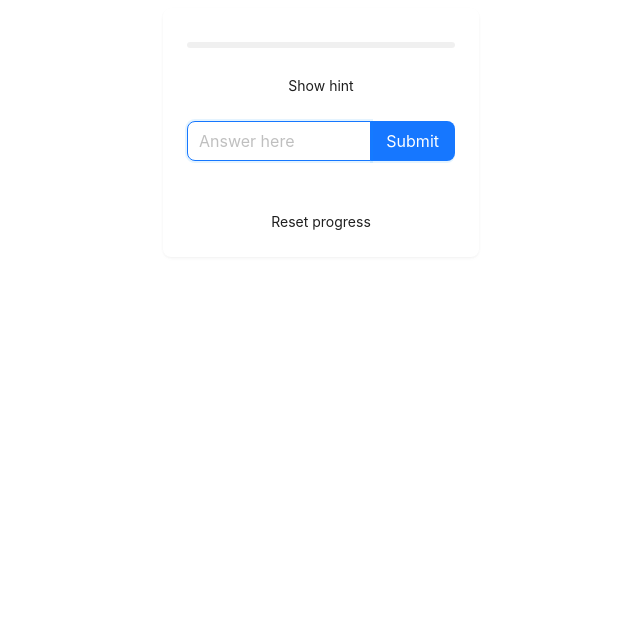
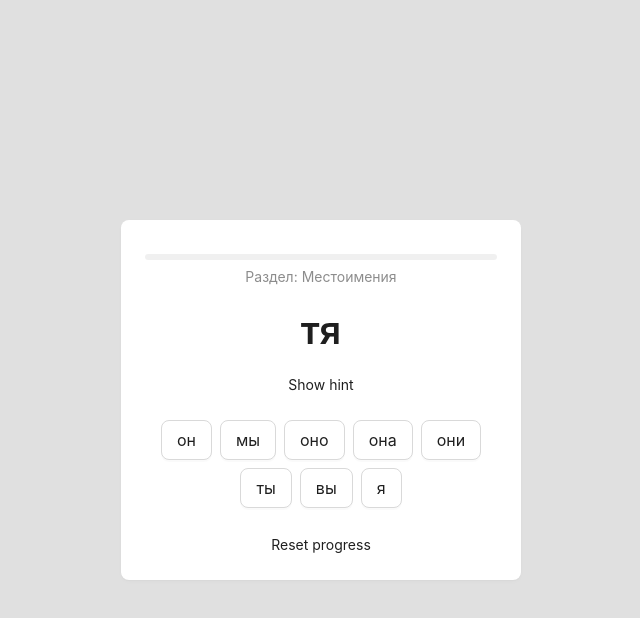
Before and after one commit to 0x00000001A/bulgarian-learning, a React (Vite) app: page / in a window 1280 px wide. Shown: the top 618 px of the page, without its empty margins (319-959 px from the left). Built offline with nearby package versions, Linux system fonts and the light colour scheme.

Commit message:
polishing

```diff
--- a/src/App.tsx
+++ b/src/App.tsx
@@ -1,4 +1,4 @@
-import {Button, Card, Col, Form, Input, Progress, Row, Space, Typography} from 'antd'
+import {Button, Card, Form, Input, Progress, Space, Typography} from 'antd'
 import {useCallback, useEffect, useMemo, useState} from 'react'
 import Quiz from './lib/AlphabetQuiz'
 
@@ -13,14 +13,6 @@ const ANSWER_STATUSES = {
   SUCC: 2
 }
 
-type QuizState = {
-  message: string
-  options: QuizOption[]
-  question: QuizQuestion
-  sentence: string
-  progress: number
-}
-
 type FormInitial = {
   answer: string
 }
@@ -30,12 +22,14 @@ function App() {
   const [showHint, setShowHint] = useState(false)
   const [answerStatus, setAnswerStatus] = useState(ANSWER_STATUSES.NONE)
 
-  const [state, setState] = useState<QuizState>({
-    message: '',
+  const [question, setQuestion] = useState<QuizQuestion>({
+    text: '',
+    hint: '',
+    group: '',
+    score: 0,
     options: [],
-    question: {} as QuizQuestion,
-    sentence: '',
-    progress: 0
+    progress: 0,
+    remembered: false
   })
 
   const loadLanguages = useCallback(() => {
@@ -47,13 +41,7 @@ function App() {
       quiz.start(bulgarian)
     }
 
-    setState({
-      message: quiz.getMessage(),
-      options: quiz.getOptions(),
-      question: quiz.getQuestion(),
-      sentence: quiz.getSentence(),
-      progress: quiz.getProgress()
-    })
+    setQuestion(quiz.getQuestion())
   }, [])
 
   const answer = useCallback((option: QuizOption) => {
@@ -66,14 +54,10 @@ function App() {
     setTimeout(() => {
       setShowHint(false)
       quiz.next(option.text)
-      setState({
-        message: quiz.getMessage(),
-        options: quiz.getOptions(),
-        question: quiz.getQuestion(),
-        sentence: quiz.getSentence(),
-        progress: quiz.getProgress()
-      })
+      setQuestion(quiz.getQuestion())
+
       localStorage.setItem('al-bulgarian', JSON.stringify(quiz.getSnapshot()))
+
       setAnswerStatus(ANSWER_STATUSES.NONE)
     }, 1000)
   }, [])
@@ -90,8 +74,8 @@ function App() {
   }, [showHint])
 
   const isOptionsMode = useMemo(() => {
-    return !!state.options.length
-  }, [state])
+    return !!question.options.length
+  }, [question])
 
   const resetProgress = useCallback(() => {
     if (confirm('Sure?')) {
@@ -103,43 +87,58 @@ function App() {
   // eslint-disable-next-line react-hooks/exhaustive-deps
   useEffect(loadLanguages, [])
 
-  if (!state?.question?.original) {
-    return null
-  }
-
   return (
-    <Row justify={'center'}>
-      <Col xs={20} sm={16} md={16} lg={8} xl={6}>
-        <Card bordered={false}>
-          <Progress style={{margin: 0}} percent={state.progress} showInfo={false} size={'small'}/>
-          <center>
+    <Card bordered={false} className={'quizCard'}>
+      <Progress style={{margin: 0}} percent={question.progress} showInfo={false} size={'small'}/>
+      <Typography.Text type={'secondary'}>Раздел: {question.group}</Typography.Text>
       <Typography.Title style={{margin: '0.5em 0'}}>
-              {state.question.text}
+        {question.text}
       </Typography.Title>
       <Space direction={'vertical'} size={'large'}>
         {
-                (showHint || Number(state.question.original.score) <= 0) &&
-                <Typography.Text>
-                  {JSON.stringify(state.question.original)}
+          showHint
+            ? (
+              <Typography.Text type={'danger'} strong>
+                {question.hint}
               </Typography.Text>
+            )
+            : (
+              <>
+                {
+                  answerStatus === ANSWER_STATUSES.NONE &&
+                  <Button onClick={toggleHint} size={'small'} type={'text'}>Show hint</Button>
                 }
                 {
-                !showHint && !!(state.question.original && state.question.original.score) &&
-                <Button onClick={toggleHint} size={'small'} type={'text'}>Show hint</Button>
+                  answerStatus === ANSWER_STATUSES.FAIL &&
+                  <Typography.Text type={'danger'}>Wrong answer!</Typography.Text>
                 }
-              <Space align={'center'} wrap>
+                {
+                  answerStatus === ANSWER_STATUSES.SUCC &&
+                  <Typography.Text type={'success'}>Correct!</Typography.Text>
+                }
+              </>
+            )
+        }
+        <Space align={'center'} className={'quizOptions'} wrap>
           {
             isOptionsMode &&
-                  state.options.map((option) => (
-                    <Button key={option.text} onClick={() => answer(option)} disabled={!!answerStatus} size={'large'}>
+            question.options.map((option, optionIndex) => (
+              <Button key={`${option.text}${optionIndex}`} onClick={() => answer(option)} disabled={!!answerStatus}
+                      size={'large'}>
                 {option.text}
               </Button>
             ))
           }
           {
             !isOptionsMode &&
-                  <Form initialValues={{answer: ''}} onFinish={handleManualAnswer} autoComplete={'off'}
-                        disabled={!!answerStatus} size={'large'}>
+            <Form
+              form={form}
+              initialValues={{answer: ''}}
+              onFinish={handleManualAnswer}
+              autoComplete={'off'}
+              disabled={!!answerStatus}
+              size={'large'}
+            >
               <Form.Item name={'answer'} rules={[{required: true, message: 'Please input your answer!'}]}>
                 <Space.Compact style={{width: '100%'}}>
                   <Input autoFocus placeholder={'Answer here'}/>
@@ -151,20 +150,9 @@ function App() {
             </Form>
           }
         </Space>
-              {
-                answerStatus === ANSWER_STATUSES.FAIL &&
-                <Typography.Text type={'danger'}>Wrong answer!</Typography.Text>
-              }
-              {
-                answerStatus === ANSWER_STATUSES.SUCC &&
-                <Typography.Text type={'success'}>Correct!</Typography.Text>
-              }
         <Button onClick={resetProgress} size={'small'} type={'text'}>Reset progress</Button>
       </Space>
-          </center>
     </Card>
-      </Col>
-    </Row>
   )
 }
 
--- a/src/bulgrarian.json
+++ b/src/bulgrarian.json
@@ -1,7 +1,9 @@
 {
   "name": "bgn",
   "groups": [
-    [
+    {
+      "description": "Местоимения",
+      "letters": [
         {"letter": "аз", "description": "я"},
         {"letter": "ти", "description": "ты"},
         {"letter": "той", "description": "он"},
@@ -10,14 +12,18 @@
         {"letter": "ние", "description": "мы"},
         {"letter": "вие", "description": "вы"},
         {"letter": "те", "description": "они"}
-    ],
-    [
+      ]
+    },
+    {
+      "description": "Артикли",
+      "letters": [
         {"letter": "е", "description": "той, тя, то", "manual": false},
-      {"letter": "са", "description": "те"},
-      {"letter": "си", "description": "ти"},
-      {"letter": "сте", "description": "вие"},
-      {"letter": "съм", "description": "аз"},
-      {"letter": "сме", "description": "ние"}
-    ]
+        {"letter": "са", "description": "те", "manual": false},
+        {"letter": "си", "description": "ти", "manual": false},
+        {"letter": "сте", "description": "вие", "manual": false},
+        {"letter": "съм", "description": "аз", "manual": false},
+        {"letter": "сме", "description": "ние", "manual": false}
       ]
     }
+  ]
+}
--- /dev/null
+++ b/src/index.css
@@ -0,0 +1,20 @@
+html, body {
+    background: #e0e0e0;
+    padding: 20px;
+}
+
+.quizCard {
+    overflow: auto;
+    position: fixed;
+    top: 50%;
+    left: 50%;
+    transform: translate(-50%, -50%);
+    max-height: 90vh;
+    width: 90vw;
+    max-width: 400px;
+    text-align: center;
+}
+
+.quizOptions {
+    justify-content: center;
+}
--- a/src/lib/Alphabet.ts
+++ b/src/lib/Alphabet.ts
@@ -1,4 +1,4 @@
-import {AlphabetLetterObject, AlphabetObject} from './types.ts'
+import {AlphabetGroupObject, AlphabetObject} from './types.ts'
 import AlphabetLetterGroup from './AlphabetLetterGroup.ts'
 
 class Alphabet {
@@ -22,7 +22,7 @@ class Alphabet {
     const groups = []
 
     for (let i = 0; i < this.groupsCount; i++) {
-      groups.push(this.getGroup(i).toArray())
+      groups.push(this.getGroup(i).toObject())
     }
 
     return {
@@ -31,12 +31,12 @@ class Alphabet {
     }
   }
 
-  addGroup(index: number, letters: AlphabetLetterObject[]) {
-    this.groups[index] = new AlphabetLetterGroup(index, letters)
+  addGroup(index: number, group: AlphabetGroupObject) {
+    this.groups[index] = new AlphabetLetterGroup(index, group)
     this.groupsCount++
   }
 
-  initGroups(groups: AlphabetLetterObject[][]) {
+  initGroups(groups: AlphabetGroupObject[]) {
     const groupsCount = groups.length
 
     for (let i = 0; i < groupsCount; i++) {
--- a/src/lib/AlphabetLetterGroup.ts
+++ b/src/lib/AlphabetLetterGroup.ts
@@ -1,38 +1,38 @@
-import {AlphabetLetterObject} from './types.ts'
+import {AlphabetGroupObject, AlphabetLetterObject} from './types.ts'
 import AlphabetLetter from './AlphabetLetter.ts'
 
 class AlphabetLetterGroup {
   id: number
   letters: AlphabetLetter[]
+  description: string
   lettersCount: number
 
-  constructor(id: number, letters: AlphabetLetterObject[] = []) {
+  constructor(id: number, group: AlphabetGroupObject) {
     this.id = id
     this.letters = []
+    this.description = ''
     this.lettersCount = 0
 
-    this.initLetters(letters)
+    this.initGroup(group)
   }
 
-  toArray() {
-    const result: AlphabetLetterObject[] = []
-
-    for (let i = 0; i < this.lettersCount; i++) {
-      result.push(this.letters[i].toObject())
+  toObject(): AlphabetGroupObject {
+    return {
+      description: this.description,
+      letters: this.letters.map((letter) => letter.toObject())
     }
-
-    return result
   }
 
   addLetter(id: number, letter: AlphabetLetterObject) {
     this.letters[id] = new AlphabetLetter(id, letter)
   }
 
-  initLetters(letters: AlphabetLetterObject[]) {
-    this.lettersCount = letters.length
+  initGroup(group: AlphabetGroupObject) {
+    this.lettersCount = group.letters.length
+    this.description = group.description
 
     for (let i = 0; i < this.lettersCount; i++) {
-      this.addLetter(i, letters[i])
+      this.addLetter(i, group.letters[i])
     }
   }
 }
--- a/src/lib/AlphabetQuiz.ts
+++ b/src/lib/AlphabetQuiz.ts
@@ -1,4 +1,4 @@
-import {QuizModes, AlphabetObject, QuizOption, QuizQuestion, QuizSnapshot} from './types.ts'
+import {AlphabetObject, QuizModes, QuizOption, QuizQuestion, QuizSnapshot} from './types.ts'
 import Alphabet from './Alphabet.ts'
 import AlphabetLetterGroup from './AlphabetLetterGroup.ts'
 import {getRandomUpTo, shuffleArray} from './utils.ts'
@@ -25,13 +25,16 @@ class AlphabetQuiz {
 
     const dummyAlphabet: AlphabetObject = {
       name: '',
-      groups: [[{
-        letter: '',
+      groups: [{
         description: '',
-        manual: false,
-        score: 0,
-        sentence: ''
-      }]]
+        letters: [{
+          letter: '',
+          description: '',
+          manual: false,
+          score: 0,
+          sentence: ''
+        }]
+      }]
     }
 
     this.alphabet = new Alphabet(dummyAlphabet)
@@ -42,10 +45,10 @@ class AlphabetQuiz {
 
   start(alphabet: AlphabetObject) {
     this.initQuestions(alphabet)
-    this.next()
+    this.next(undefined, true)
   }
 
-  next(answerText = '') {
+  next(answerText = '', isCleanRun = true) {
     if (this.currentQuestion) {
       if (this.isCorrect(answerText)) {
         this.currentQuestion.addScore()
@@ -54,7 +57,7 @@ class AlphabetQuiz {
       }
     }
 
-    this.changeGroup()
+    this.changeGroup(isCleanRun)
     this.changeQuestion()
     this.changeMode()
   }
@@ -90,6 +93,10 @@ class AlphabetQuiz {
     return options
   }
 
+  getGroup() {
+    return this.currentGroup
+  }
+
   getMessage() {
     let message = ''
 
@@ -123,10 +130,14 @@ class AlphabetQuiz {
     return this.currentQuestion.sentence
   }
 
-  getQuestion() {
-    const question: QuizQuestion = {
+  getQuestion(): QuizQuestion {
+    const question = {
       text: '',
-      original: this.currentQuestion.toObject(),
+      hint: '',
+      group: this.currentGroup.description,
+      score: this.currentQuestion.score,
+      options: this.getOptions(),
+      progress: this.getProgress(),
       remembered: this.answerPossiblyRemembered()
     }
 
@@ -134,9 +145,11 @@ class AlphabetQuiz {
       case 0: // Letter with options
       case 2: // Letter and free-type answer
         question.text = this.currentQuestion.letter
+        question.hint = this.currentQuestion.description
         break
       case 1: // Description with options
         question.text = this.currentQuestion.description
+        question.hint = this.currentQuestion.letter
         break
       default:
       // unknown mode;
@@ -198,6 +211,7 @@ class AlphabetQuiz {
 
   initQuestions(alphabet: AlphabetObject) {
     this.alphabet = new Alphabet(alphabet)
+    this.currentGroup = this.alphabet.groups[0]
     this.currentDatabase = new PriorityQueue<AlphabetLetterGroup>(this.alphabet.groupsCount)
     this.currentDatabase.setComparator((groupA, groupB) => {
       let aScore = 0
@@ -230,8 +244,8 @@ class AlphabetQuiz {
     }
   }
 
-  changeGroup() {
-    if (this.currentGroup) {
+  changeGroup(isCleanRun = false) {
+    if (!isCleanRun && this.currentGroup) {
       this.currentDatabase.push(this.currentGroup)
     }
 
@@ -253,11 +267,7 @@ class AlphabetQuiz {
 
     shuffleArray(groups)
 
-    const nextCurrentGroup = groups.shift()
-
-    if (nextCurrentGroup) {
-      this.currentGroup = nextCurrentGroup
-    }
+    this.currentGroup = groups.shift() || this.currentGroup
 
     const restGroupsSize = groups.length
 
--- a/src/main.tsx
+++ b/src/main.tsx
@@ -1,9 +1,10 @@
 import React from 'react'
 import ReactDOM from 'react-dom/client'
 import App from './App.tsx'
+import './index.css'
 
 ReactDOM.createRoot(document.getElementById('root') as HTMLElement).render(
   <React.StrictMode>
-    <App />
-  </React.StrictMode>,
+    <App/>
+  </React.StrictMode>
 )
```
Also changed, not shown: src/lib/types.ts (+11 -2 lines). Lines whose indentation alone changed are shown as unchanged.
